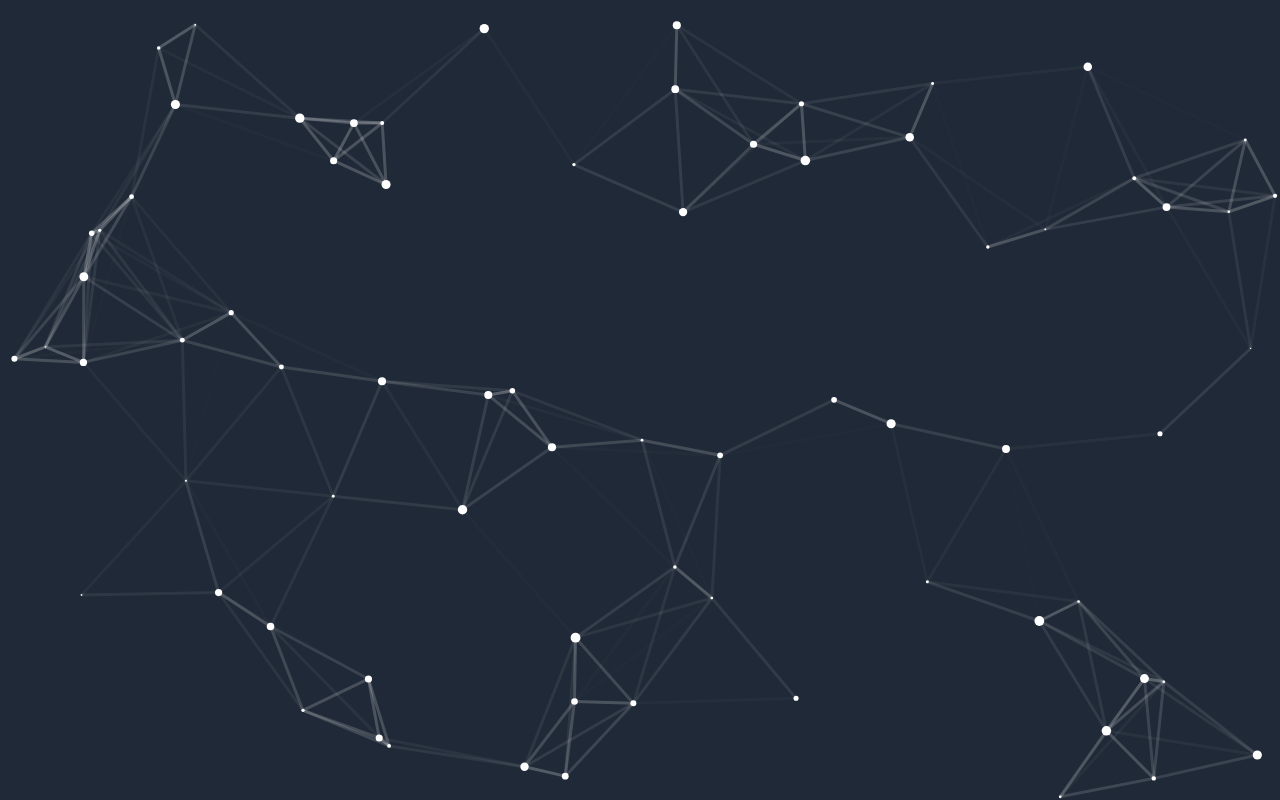
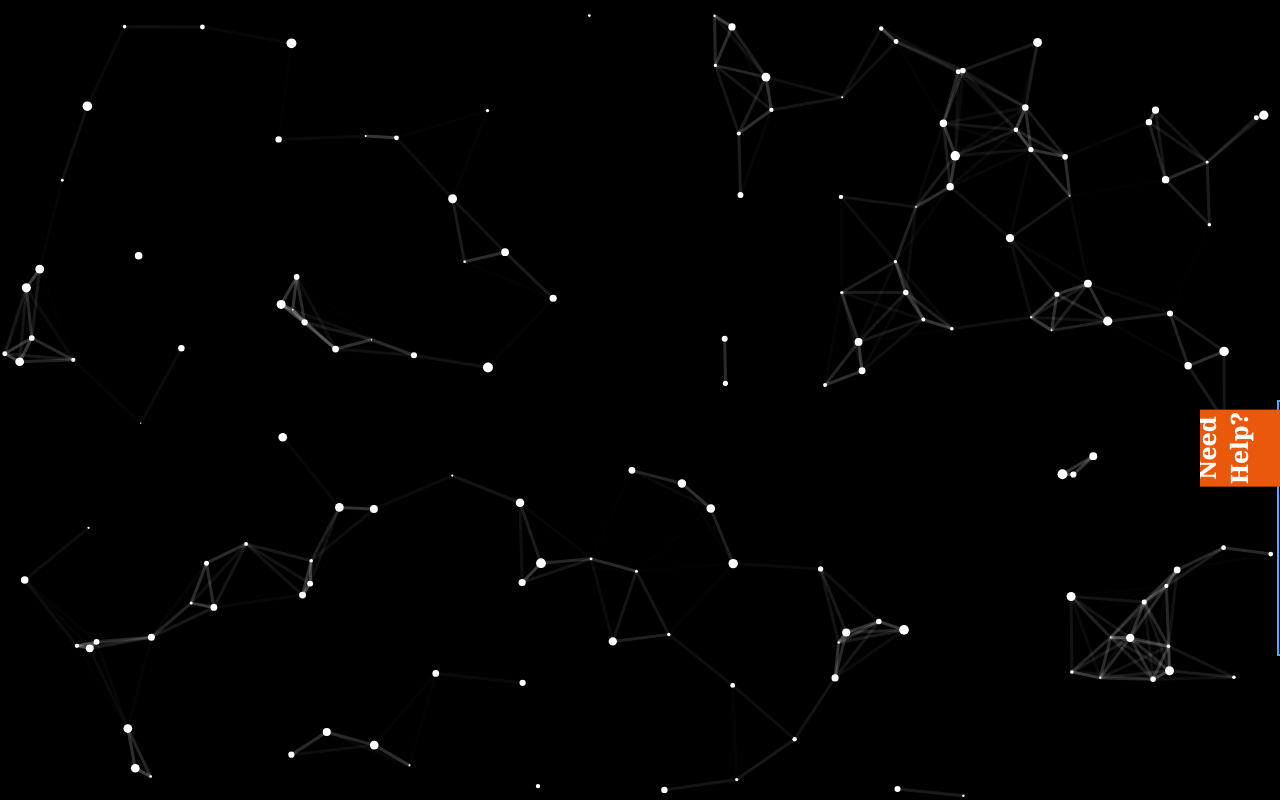
Before and after one commit to gkp2002/E-bujee, a React (Vite) app: page /contact-us in a window 1280 px wide. Shown: the top 800 px of the page. Built offline with nearby package versions, Linux system fonts and the light colour scheme.

Commit message:
changing page

```diff
--- a/index.html
+++ b/index.html
@@ -5,6 +5,9 @@
     <link rel="icon" type="image/svg+xml" href="/vite.svg" />
     <meta name="viewport" content="width=device-width, initial-scale=1.0" />
     <title>Techtitan</title>
+    <link rel="preconnect" href="https://fonts.googleapis.com">
+<link rel="preconnect" href="https://fonts.gstatic.com" crossorigin>
+<link href="https://fonts.googleapis.com/css2?family=Noto+Serif:ital,wght@0,100..900;1,100..900&display=swap" rel="stylesheet">
   </head>
   <body>
     <div id="root"></div>
--- a/src/App.jsx
+++ b/src/App.jsx
@@ -7,9 +7,11 @@ import Navbar from "./Components/Navbar";
 import {  Routes, Route } from "react-router-dom";
 import Services from "./Components/Services/Services";
 import ParticlesComponent from "./Components/Particle/ParticlesComponent";
+import RightSticky from './Components/RigthStickey/RightSticky';
 function App() {
   return (
     <div className=" w-full" >
+    <RightSticky/>
     <Navbar />
     <ParticlesComponent id="particle"/>
           <Routes>
--- a/src/Components/Contact/Contact.jsx
+++ b/src/Components/Contact/Contact.jsx
@@ -25,23 +25,23 @@ function Contact() {
 
       <div className="mt-3 w-[75vw] flex justify-center items-center flex-col py-5 md:py-3">
     <div className="md:flex  block md:py-3">
-    <input className=" placeholder:text-white  font-medium md:w-[33vw] max-h-11 my-1 border-b-2 border-white md:text-[1.2vmax] text-xl pt-6 pb-12 pl-3 mx-5 min-h-11 text-white bg-transparent" type="text" placeholder="Name*"/>
-    <input className=" placeholder:text-white  font-medium md:w-[33vw] max-h-11 my-1 border-b-2 border-white md:text-[1.2vmax] text-xl pt-6 pb-12 pl-3 mx-5 min-h-11 text-white bg-transparent" type="text"  placeholder="Company*"/>
+    <input required className=" placeholder:text-white  font-medium md:w-[33vw] max-h-11 my-1 border-b-2 border-white md:text-[1.2vmax] text-xl pt-6 pb-12 pl-3 mx-5 min-h-11 text-white bg-transparent" type="text" placeholder="Name*"/>
+    <input required className=" placeholder:text-white  font-medium md:w-[33vw] max-h-11 my-1 border-b-2 border-white md:text-[1.2vmax] text-xl pt-6 pb-12 pl-3 mx-5 min-h-11 text-white bg-transparent" type="text"  placeholder="Company*"/>
     </div>
       <div className="md:flex block  md:py-6">
-      <input className=" placeholder:text-white  font-medium md:w-[33vw] max-h-11 my-1 border-b-2 border-white md:text-[1.2vmax] text-xl pt-6 pb-12 pl-3 mx-5 min-h-11  bg-transparent text-white" type="Email" placeholder="Email*"/>
-      <input className=" placeholder:text-white  font-medium md:w-[33vw] max-h-11 my-1 border-b-2 border-white md:text-[1.2vmax] text-xl pt-6 pb-12 pl-3 mx-5 min-h-11 bg-transparent text-white " type="tel"  placeholder="Phone*"/>
+      <input required className=" placeholder:text-white  font-medium md:w-[33vw] max-h-11 my-1 border-b-2 border-white md:text-[1.2vmax] text-xl pt-6 pb-12 pl-3 mx-5 min-h-11  bg-transparent text-white" type="Email" placeholder="Email*"/>
+      <input required className=" placeholder:text-white  font-medium md:w-[33vw] max-h-11 my-1 border-b-2 border-white md:text-[1.2vmax] text-xl pt-6 pb-12 pl-3 mx-5 min-h-11 bg-transparent text-white " type="tel"  placeholder="Phone*"/>
       </div>
 
 
-      <textarea name="" id="" cols="30" rows="10" placeholder="Tell us about your Project *"
+      <textarea name="" id="" cols="30" rows="10" placeholder="Tell us about your Project *" required
       className="w-[70vw] h-auto max-h-[40rem]  md:py-6 min-h-48  border border-black text-white bg-gray-700 px-5 rounded-md mb-3  md:text-[1vmax] text-sm font-medium  block transition-all pb-3 "
       ></textarea>
 
       </div>
 
       <div className="flex font-semibold text-2xl pb-2 px-4 gap-2 text-white">
-      <input type="checkBox" className="max-h-8  white bg-transparent border border-gray-600  font-medium w-12 " /> <span className="md:text-[1.5vmax]">I accept the privacy policy. * </span>
+      <input required type="checkBox" className="max-h-8  white bg-transparent border border-gray-600  font-medium w-12 " /> <span className="md:text-[1.5vmax]">I accept the privacy policy. * </span>
       </div>
      <button type="Submit" className="text-center cursor-pointer font-semibold md:text-[1.3vmax] rounded-[10em] border-none py-3 px-9 text-white bg-red-800 hover:opacity-50  mt-5">Submit</button>
       </form>
--- a/src/Components/Home/Home.jsx
+++ b/src/Components/Home/Home.jsx
@@ -6,21 +6,20 @@ function Home() {
 
       <div id="card" className="">
         <div className="max-w mx-auto h-auto text-white   flex md:items-center  flex-col pb-11 ">
-          <div className="flex flex-col md:py-14yout md:px-[13vmax] px-3">
+          <div className="flex flex-col md:py-14 md:px-[13vmax] px-3">
             <h1 className="text-white text-[3.7vmax] font-bold ">
               {" "}
-              Lorem ipsum dolor sit amet consectetur adipisicing.
+              Making the Impossible Possible with Digital Magic
             </h1>
             <p className="text-white text-[1.8vmax] font-medium ">
-              Lorem ipsum dolor, sit amet consectetur adipisicing elit. Maxime,
-              laudantium?
+            "Empowering brands to defy convention, transcend limits, and embrace the extraordinary in the ever-evolving digital realm."
             </p>
 
             </div>
             </div>
-            {<Marquee speed="200" >
+            {<Marquee  speed="100">
               <p className="text-white uppercase text-[3.5vmax] font-bold  ">
-                It`s time to change a Life </p>
+              Let's create new realities</p>
                  </Marquee>}
                  <div className="bg-transparent h-auto flex p-4 md:py-20 ">
             <div className="w-[50%]">
--- a/src/Components/Navbar.jsx
+++ b/src/Components/Navbar.jsx
@@ -26,10 +26,10 @@ function Navbar() {
     </div>
          <ul className=" list-none text-white block gap-5 cursor-pointer mt-2  font-bold text-2xl   ">
          <Link to='/' onClick={()=>setClick(false)} > <li className="hover:text-red-400 hover:scale-100 hover:bg-green-300 rounded-xl pl-11">Home</li></Link>
-          <Link to='Services'onClick={()=>setClick(false)} ><li className="hover:text-red-400 hover:scale-100 hover:bg-green-300 rounded-xl pl-11">Services</li></Link>
-          <li className="hover:text-red-400 hover:scale-100 hover:bg-green-300 rounded-xl pl-11">About</li>
-          <li className="hover:text-red-400 hover:scale-100 hover:bg-green-300 rounded-xl pl-11">Resource</li>
-          <Link to='Careers'  onClick={()=>setClick(false)}> <li className="hover:text-red-400 hover:scale-100 hover:bg-green-300 rounded-xl pl-11">Careers</li></Link>
+          <Link to='/Services' onClick={()=>setClick(false)} ><li className="hover:text-red-400 hover:scale-100 hover:bg-green-300 rounded-xl pl-11">Services</li></Link>
+        <Link to='/about' onClick={()=>setClick(false)}>  <li className="hover:text-red-400 hover:scale-100 hover:bg-green-300 rounded-xl pl-11">About</li></Link>
+         <Link to="/resource" onClick={()=>setClick(false)}> <li className="hover:text-red-400 hover:scale-100 hover:bg-green-300 rounded-xl pl-11">Resource</li></Link>
+          <Link to='/Careers'  onClick={()=>setClick(false)}> <li className="hover:text-red-400 hover:scale-100 hover:bg-green-300 rounded-xl pl-11">Careers</li></Link>
           <li className="my-2 pl-11"> <Link to="contact-us"  onClick={()=>setClick(false)}><button className="bg-blue-700 text-white text-xl p-1 rounded-md hover:bg-red-400">
           Contact-us
         </button></Link></li>
--- a/src/Components/Particle/ParticlesComponent.jsx
+++ b/src/Components/Particle/ParticlesComponent.jsx
@@ -15,13 +15,7 @@ const ParticlesComponent = (props) => {
   // this should be run only once per application lifetime
   useEffect(() => {
     initParticlesEngine(async (engine) => {
-      // you can initiate the tsParticles instance (engine) here, adding custom shapes or presets
-      // this loads the tsparticles package bundle, it's the easiest method for getting everything ready
-      // starting from v2 you can add only the features you need reducing the bundle size
-      //await loadAll(engine);
-      //await loadFull(engine);
-      await loadSlim(engine);
-      //await loadBasic(engine);
+        await loadSlim(engine);
     }).then(() => {
       setInit(true);
     });
@@ -36,7 +30,7 @@ const ParticlesComponent = (props) => {
     () => ({
       background: {
         color: {
-          value: "#1f2937",
+          value: "#000",
         },
       },
       fpsLimit: 120,
@@ -67,7 +61,7 @@ const ParticlesComponent = (props) => {
         },
         links: {
           color: "#FFFFFF",
-          distance: 180,
+          distance: 100,
           enable: true,
           opacity: 0.3,
           width: 3,
@@ -86,7 +80,7 @@ const ParticlesComponent = (props) => {
           density: {
             enable: true,
           },
-          value: 150,
+          value: 300,
         },
         opacity: {
           value: 1.0,
--- /dev/null
+++ b/src/Components/RigthStickey/RightSticky.jsx
@@ -0,0 +1,30 @@
+import React, { useState } from 'react'
+function RightSticky() {
+    const [click, setClick] = useState(false);
+    const handleClicked =()=>{
+        setClick(!click);
+
+    }
+
+  return (
+    <div>
+    <div className={click?'h-80 w-[400px]  float-right right-0 top-1/2 fixed z-50 flex line-clamp-1':'h-80 w-[400px]  float-right -right-80 top-1/2 fixed z-50 flex line-clamp-1'} id="sticky-right" onClick={handleClicked}>
+    <div className=' h-24 w-24  font-extrabold text-2xl bg-orange-600 text-white -rotate-90'>
+    <button >Need Help?</button>
+    </div>
+    <div  className=' w-full bg-black h-64  text-white flex flex-col items-center justify-center gap-y-3 border-2 border-blue-400'>
+     <h4 className='text-2xl'>We're here for you.</h4>
+     <ul className='text-xl gap-y-5 '>
+      <li>call +91 84270-40112</li>
+      <li>click to Chat</li>
+      <li>schedule a meeting</li>
+     </ul>
+     </div>
+
+
+         </div>
+    </div>
+  )
+}
+
+export default RightSticky
--- a/src/index.css
+++ b/src/index.css
@@ -3,6 +3,17 @@
     padding: 0;
     box-sizing: content-box
 }
+
+
+* {
+  font-family: "Noto Serif", serif;
+  font-optical-sizing: auto;
+  font-weight:bold;
+  font-style: normal;
+  font-variation-settings:
+    "wdth" 100;
+}
+
 @tailwind base;
 @tailwind components;
 @tailwind utilities;
```
